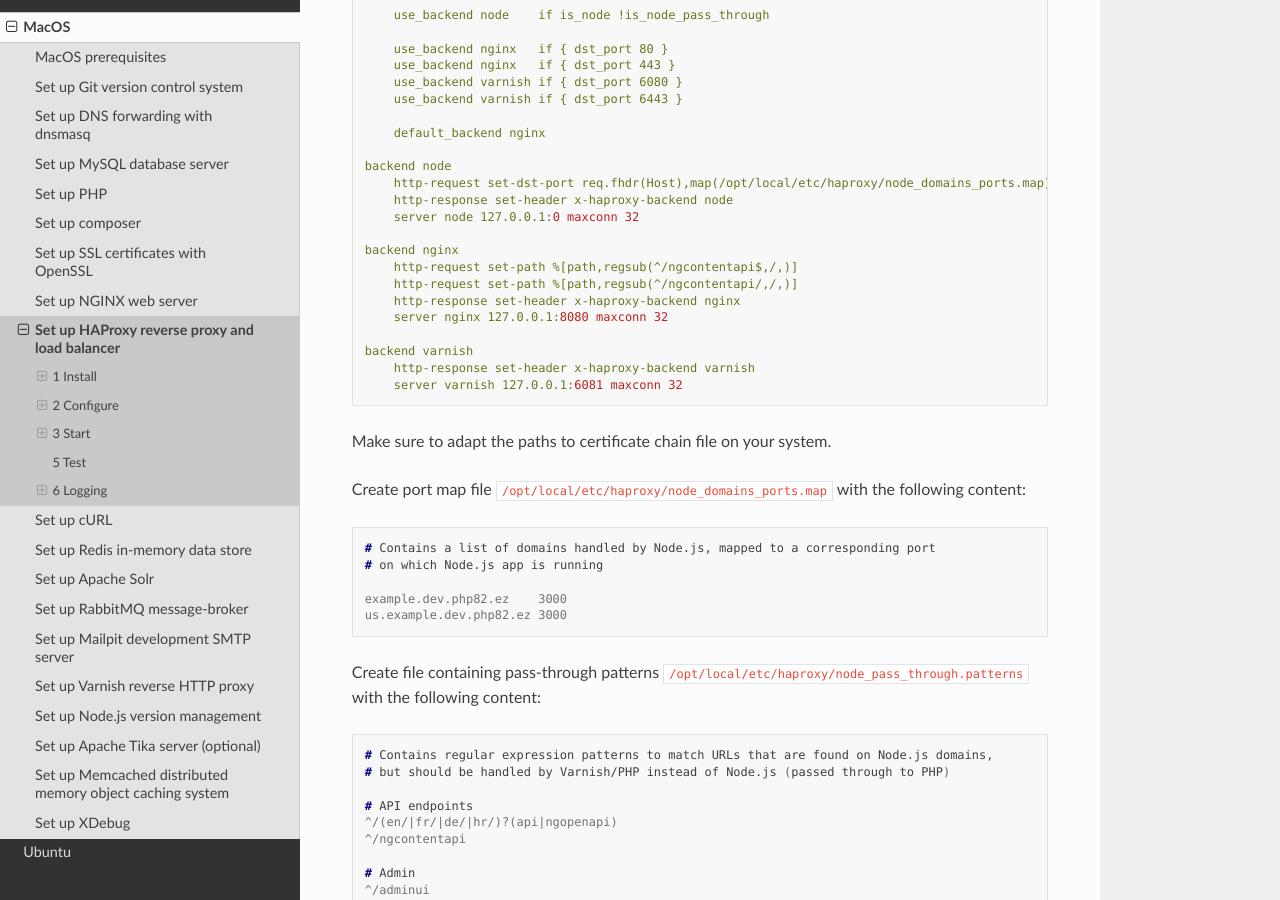
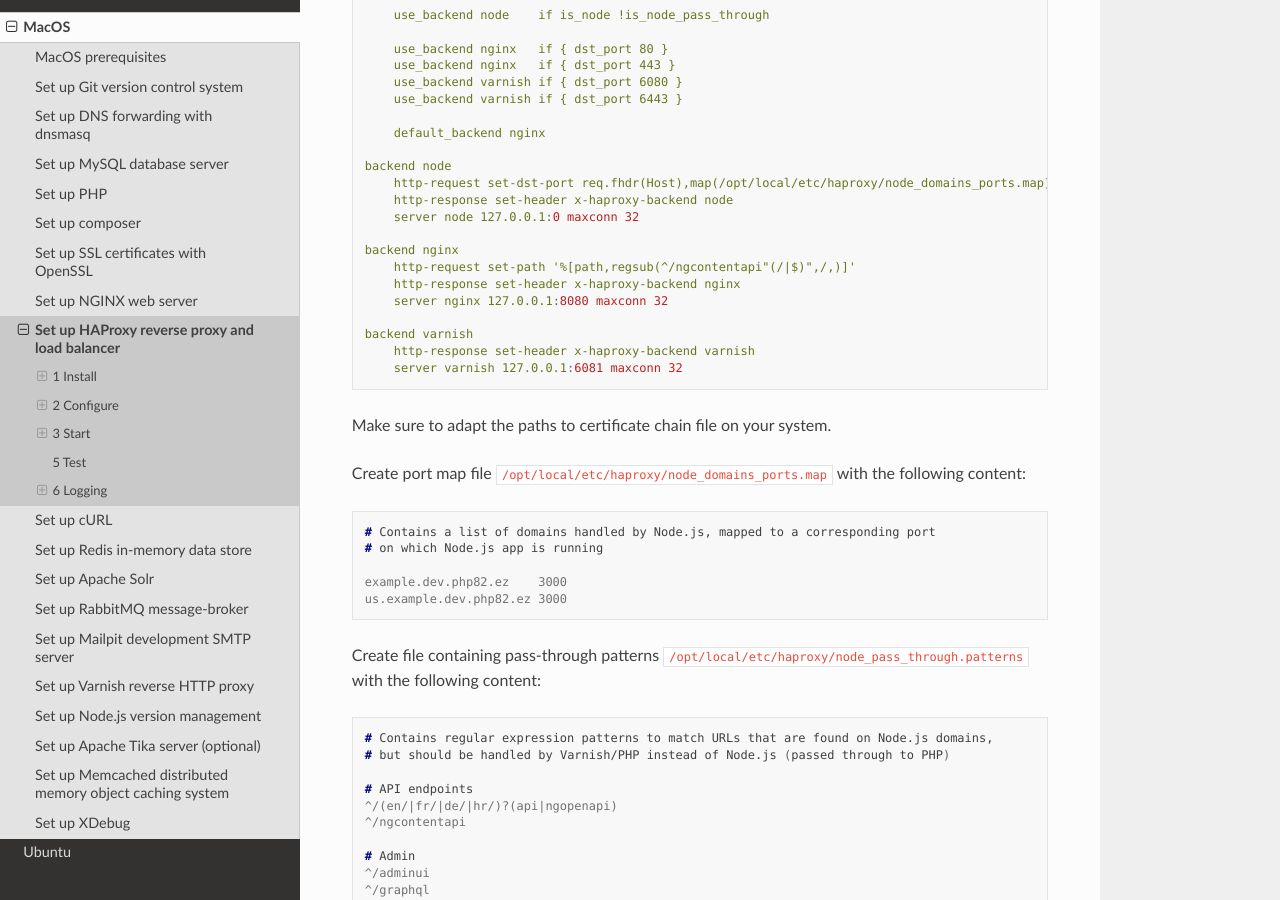
Before and after one commit to netgen/local-development-setup, a Sphinx documentation site: the page built from docs/source/macos/haproxy.rst, in a window 1280 px wide and 900 px high, scrolled down 1168 px. Built offline with Sphinx 7.4.7 and the Read the Docs theme 3.1.0, drawn with Linux system fonts in a browser that asks for light colours; formulas are drawn with MathJax 3.

```diff
--- a/docs/source/macos/haproxy.rst
+++ b/docs/source/macos/haproxy.rst
@@ -73,8 +73,7 @@ Create configuration file ``/opt/local/etc/haproxy/haproxy.cfg`` with the follow
        server node 127.0.0.1:0 maxconn 32
 
    backend nginx
-       http-request set-path %[path,regsub(^/ngcontentapi$,/,)]
-       http-request set-path %[path,regsub(^/ngcontentapi/,/,)]
+       http-request set-path '%[path,regsub(^/ngcontentapi"(/|$)",/,)]'
        http-response set-header x-haproxy-backend nginx
        server nginx 127.0.0.1:8080 maxconn 32
 
```
